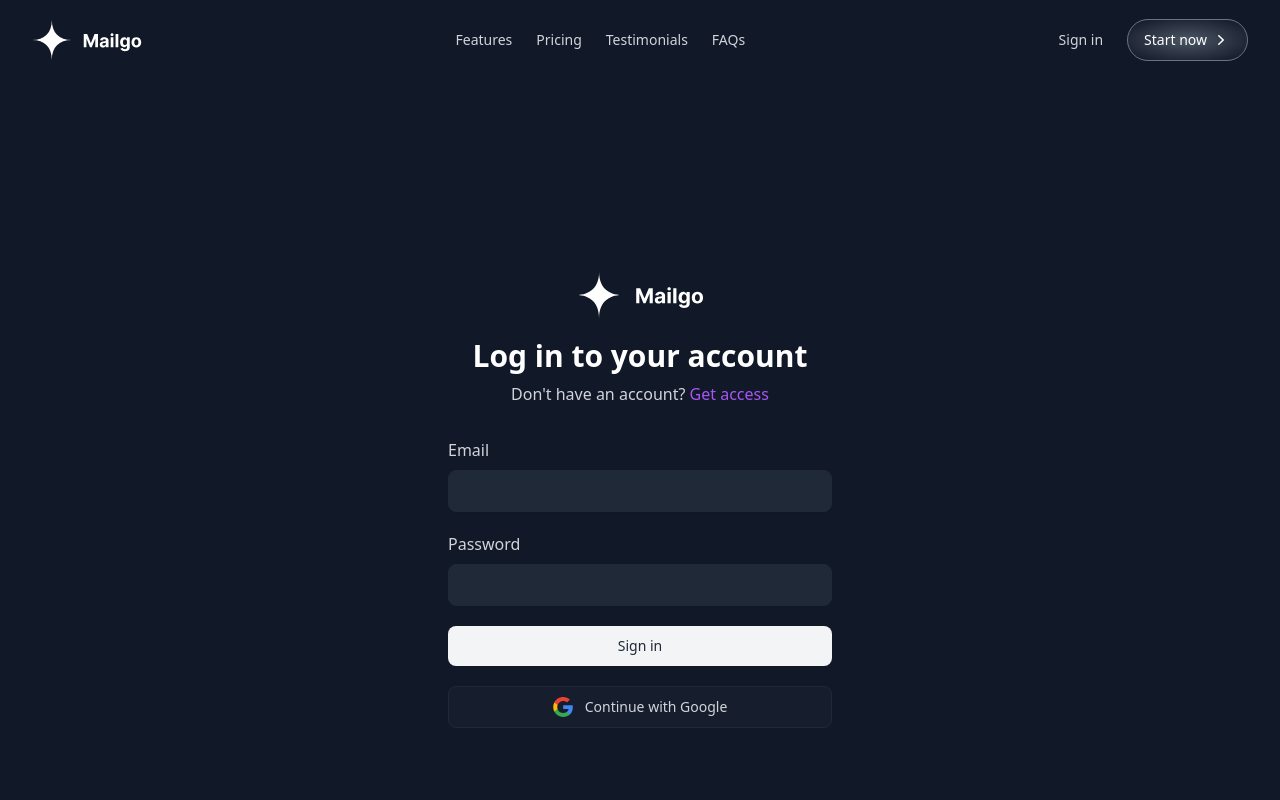
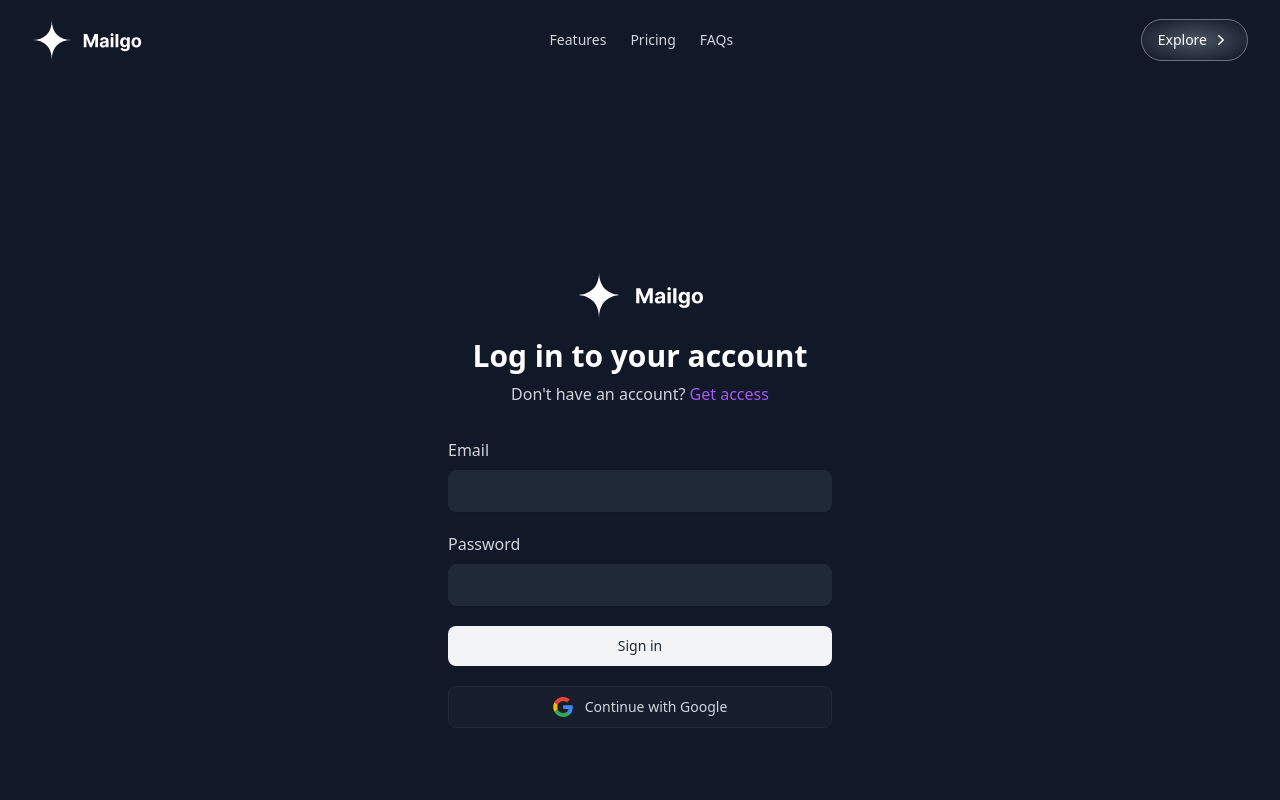
Before and after one commit to ydideh810/nidmail, a Next.js app: page /login in a window 1280 px wide. Shown: the top 800 px of the page. Built offline with nearby package versions, Linux system fonts and the light colour scheme.

Commit message:
Update Navbar.jsx

```diff
--- a/components/ui/Navbar/Navbar.jsx
+++ b/components/ui/Navbar/Navbar.jsx
@@ -11,7 +11,6 @@ const Navbar = () => {
     const navigation = [
         { name: "Features", href: "/#features" },
         { name: "Pricing", href: "/#pricing" },
-        { name: "Testimonials", href: "/#testimonials" },
         { name: "FAQs", href: "/#faqs" },
     ]
 
@@ -45,11 +44,9 @@ const Navbar = () => {
                             }
                         </ul>
                         <div className="gap-x-6 items-center justify-end mt-6 space-y-6 md:flex md:space-y-0 md:mt-0">
-                            <Link href="/login" className="block hover:text-gray-50">
-                                Sign in
-                            </Link>
+
                             <NavLink href="/pricing" className="flex items-center justify-center gap-x-1 text-sm text-white font-medium custom-btn-bg border border-gray-500 active:bg-gray-900 md:inline-flex">
-                                Start now
+                                Explore
                                 <svg xmlns="http://www.w3.org/2000/svg" viewBox="0 0 20 20" fill="currentColor" className="w-5 h-5">
                                     <path fillRule="evenodd" d="M7.21 14.77a.75.75 0 01.02-1.06L11.168 10 7.23 6.29a.75.75 0 111.04-1.08l4.5 4.25a.75.75 0 010 1.08l-4.5 4.25a.75.75 0 01-1.06-.02z" clipRule="evenodd" />
                                 </svg>
```
